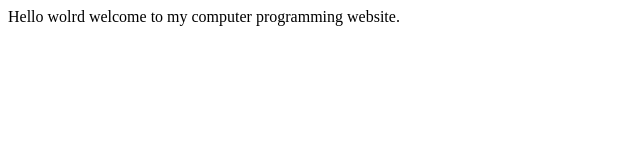
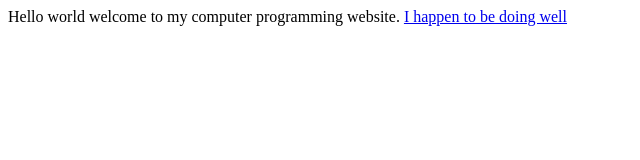
Before and after one commit to cpierce327/Computer-Pro, a plain HTML site: page index.html in a window 1280 px wide. Shown: the whole page, without its empty margins (0-640 px from the left). Drawn offline with Linux system fonts and the light colour scheme.

Commit message:
Create new Link

```diff
--- a/index.html
+++ b/index.html
@@ -1,4 +1,4 @@
-<!DOC html>
+<!DOCTYPE html>
 <html>
 
   <head>
@@ -8,7 +8,10 @@
   </head>
 
   <body>
-Hello wolrd welcome to my computer programming website.
+Hello world welcome to my computer programming website.
     </div>
+  <a href="how-are-you">
+    I happen to be doing well
+  </a>
   </body>
 </html>
```
